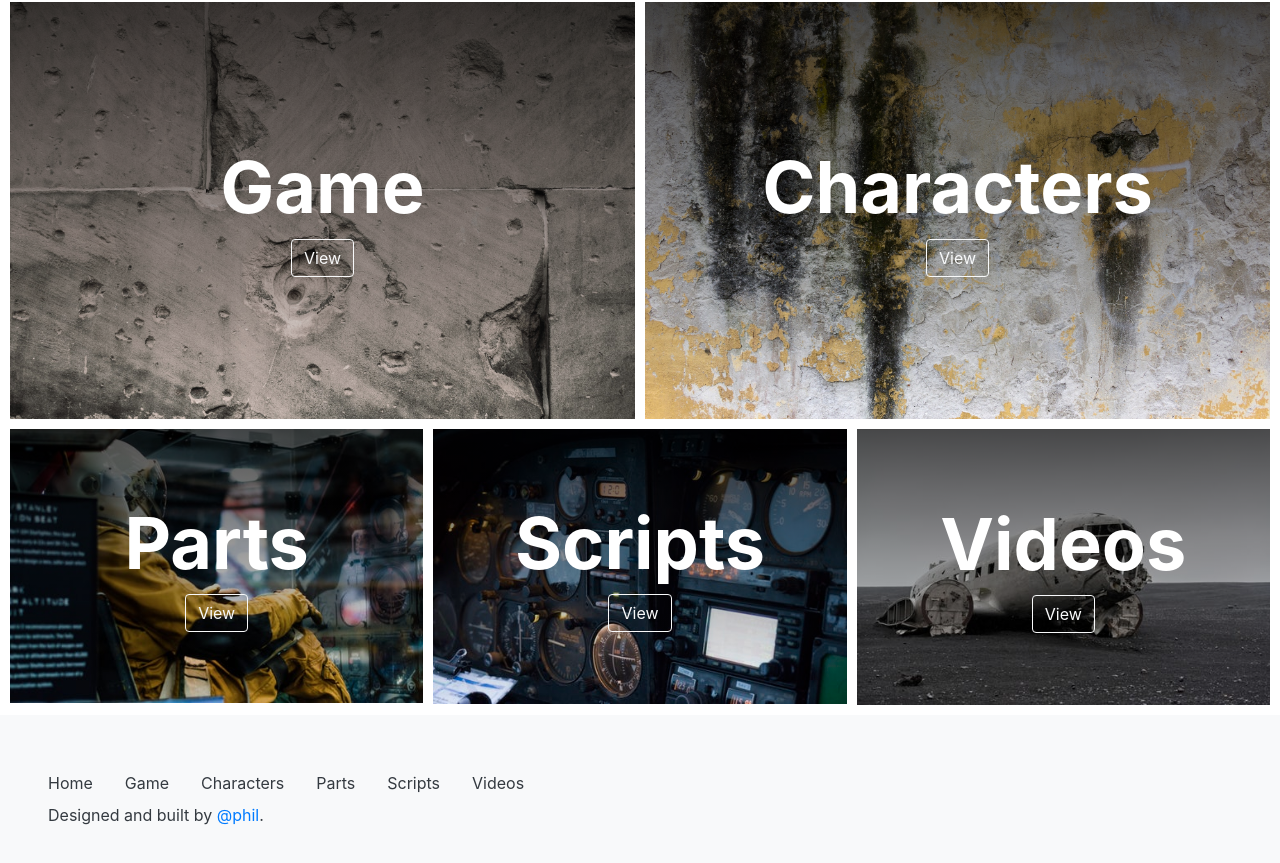
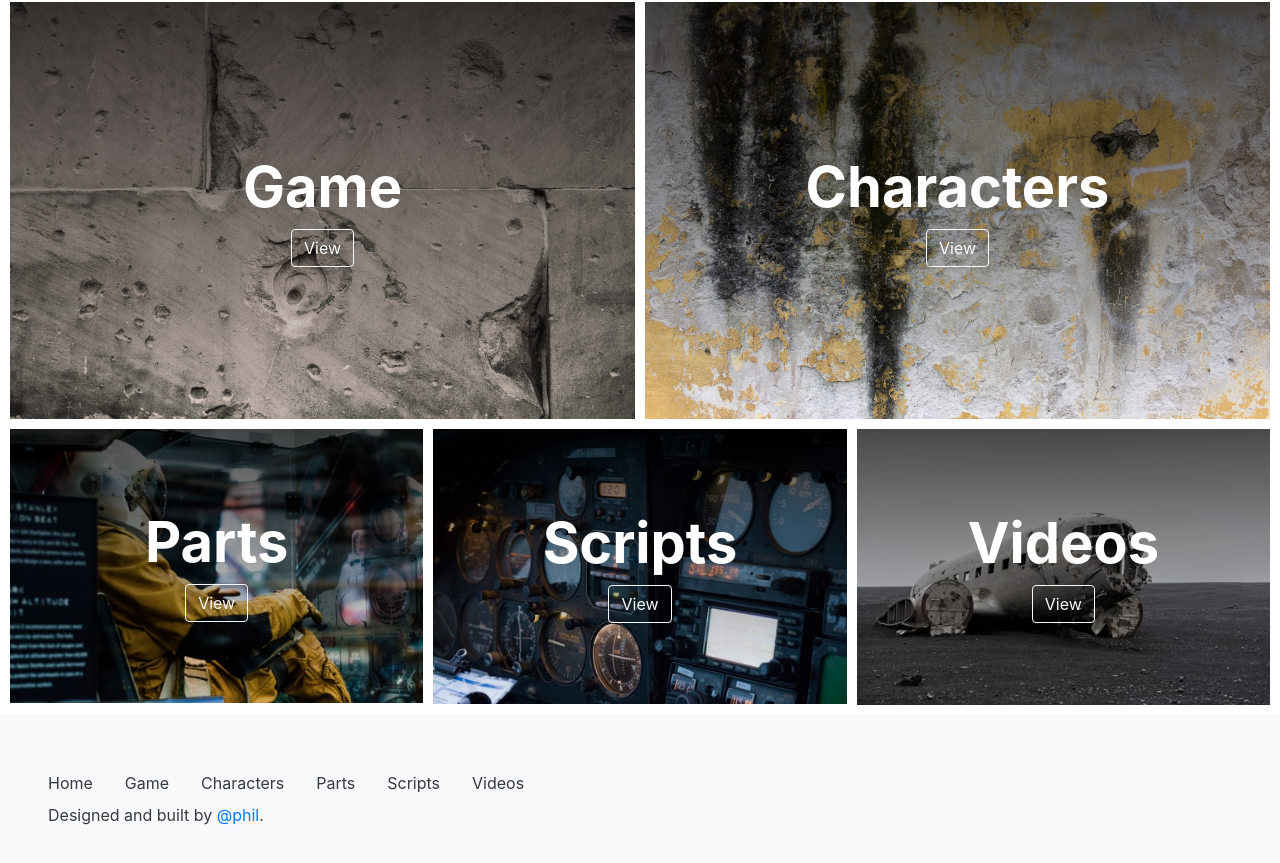
Before and after one commit to the-frontmission/front_mission-gun_hazard, a Vue app: page / in a window 1280 px wide. Shown: the part 784-1647 px from the top of the page. Built offline with nearby package versions, Linux system fonts and the light colour scheme.

Commit message:
fixed Home

```diff
--- a/src/components/home/MainCard4.vue
+++ b/src/components/home/MainCard4.vue
@@ -7,7 +7,7 @@
             <img class="card-img rounded-0" src="./img/card-3.jpeg" alt="Card image">
             <div class="card-img-overlay bg-gradient-dark d-flex align-items-center">
               <div class="w-100 text-white text-center">
-                <h2 class="display-3 font-weight-bold">Parts</h2>
+                <h2 class="display-4 font-weight-bold">Parts</h2>
                 <router-link class="btn btn-outline-light" to="/parts">
                   View
                 </router-link>
@@ -20,7 +20,7 @@
             <img class="card-img rounded-0" src="./img/card-4.jpeg" alt="Card image">
             <div class="card-img-overlay bg-gradient-dark d-flex align-items-center">
               <div class="w-100 text-white text-center">
-                <h2 class="display-3 font-weight-bold">Scripts</h2>
+                <h2 class="display-4 font-weight-bold">Scripts</h2>
                 <router-link class="btn btn-outline-light" to="/scripts">
                   View
                 </router-link>
@@ -33,7 +33,7 @@
             <img class="card-img rounded-0" src="./img/card-2.jpeg" alt="Card image">
             <div class="card-img-overlay bg-gradient-dark d-flex align-items-center">
               <div class="w-100 text-white text-center">
-                <h2 class="display-3 font-weight-bold">Videos</h2>
+                <h2 class="display-4 font-weight-bold">Videos</h2>
                 <router-link class="btn btn-outline-light" to="/videos">
                   View
                 </router-link>
--- a/src/components/home/MainCard6.vue
+++ b/src/components/home/MainCard6.vue
@@ -7,7 +7,7 @@
             <img class="card-img rounded-0" src="./img/material-wall2.jpeg" alt="Card image">
             <div class="card-img-overlay bg-gradient-dark d-flex align-items-center">
               <div class="w-100">
-                <h2 class="display-3 font-weight-bold">Game</h2>
+                <h2 class="display-4 font-weight-bold">Game</h2>
                 <router-link class="btn btn-outline-light" to="/game">
                   View
                 </router-link>
@@ -20,7 +20,7 @@
             <img class="card-img rounded-0" src="./img/material-wall1.jpeg" alt="Card image">
             <div class="card-img-overlay bg-gradient-dark d-flex align-items-center">
               <div class="w-100">
-                <h2 class="display-3 font-weight-bold">Characters</h2>
+                <h2 class="display-4 font-weight-bold">Characters</h2>
                 <router-link class="btn btn-outline-light" to="/characters">
                   View
                 </router-link>
```
